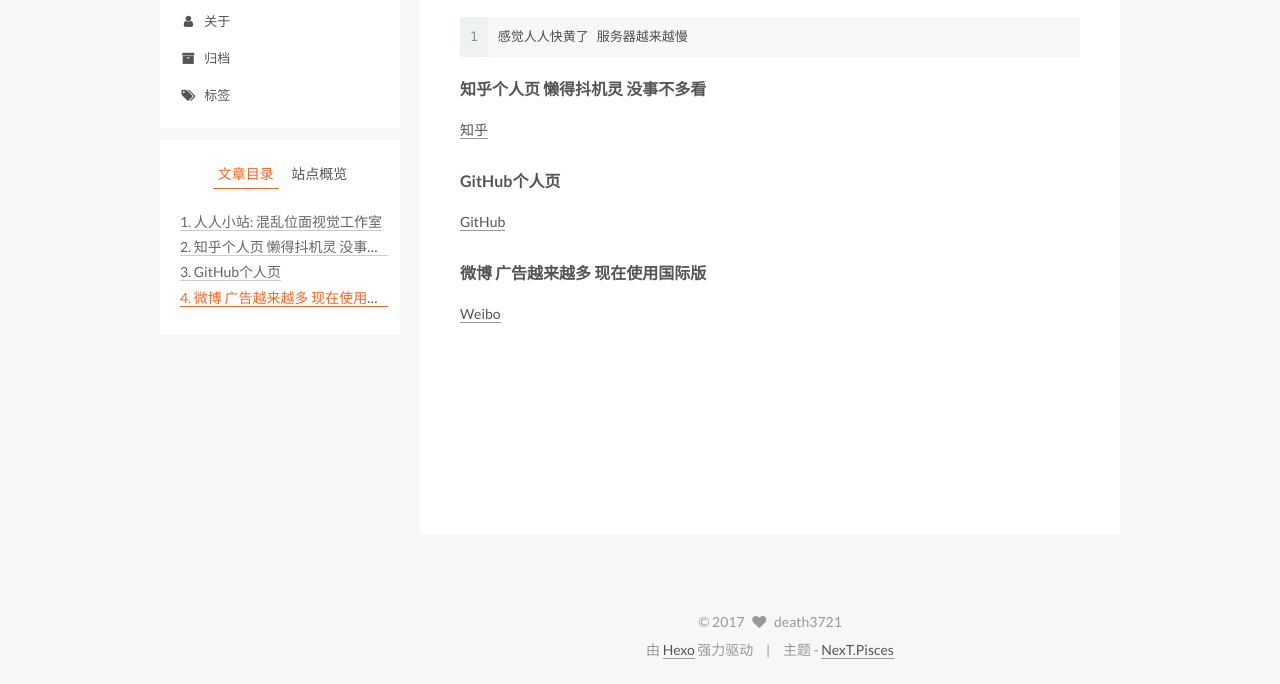
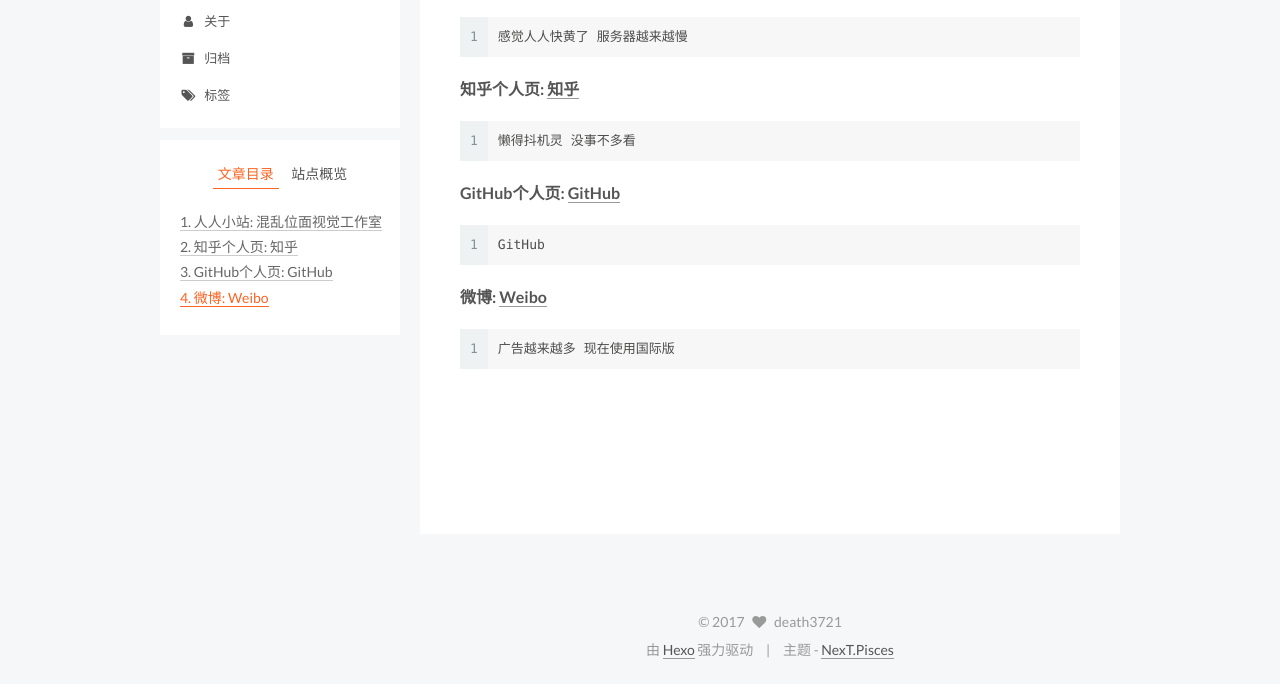
Before and after one commit to death3721/chaosplanes.github.io, a plain HTML site: page about/index.html in a window 1280 px wide. Shown: the part 169-853 px from the top of the page. Drawn offline with Linux system fonts and the light colour scheme; a script that the page names is missing.

Commit message:
Site updated: 2017-06-23 14:45:25

```diff
--- a/about/index.html
+++ b/about/index.html
@@ -93,16 +93,16 @@
 
 
 
-<meta name="description" content="人人小站: 混乱位面视觉工作室1感觉人人快黄了 服务器越来越慢 知乎个人页 懒得抖机灵 没事不多看知乎 GitHub个人页GitHub 微博 广告越来越多 现在使用国际版Weibo">
+<meta name="description" content="人人小站: 混乱位面视觉工作室1感觉人人快黄了 服务器越来越慢 知乎个人页: 知乎1懒得抖机灵 没事不多看 GitHub个人页: GitHub1GitHub 微博: Weibo1广告越来越多 现在使用国际版">
 <meta property="og:type" content="website">
 <meta property="og:title" content="关于我">
 <meta property="og:url" content="http://yoursite.com/about/index.html">
 <meta property="og:site_name" content="混乱位面视觉">
-<meta property="og:description" content="人人小站: 混乱位面视觉工作室1感觉人人快黄了 服务器越来越慢 知乎个人页 懒得抖机灵 没事不多看知乎 GitHub个人页GitHub 微博 广告越来越多 现在使用国际版Weibo">
-<meta property="og:updated_time" content="2017-06-23T06:41:36.000Z">
+<meta property="og:description" content="人人小站: 混乱位面视觉工作室1感觉人人快黄了 服务器越来越慢 知乎个人页: 知乎1懒得抖机灵 没事不多看 GitHub个人页: GitHub1GitHub 微博: Weibo1广告越来越多 现在使用国际版">
+<meta property="og:updated_time" content="2017-06-23T06:45:09.000Z">
 <meta name="twitter:card" content="summary">
 <meta name="twitter:title" content="关于我">
-<meta name="twitter:description" content="人人小站: 混乱位面视觉工作室1感觉人人快黄了 服务器越来越慢 知乎个人页 懒得抖机灵 没事不多看知乎 GitHub个人页GitHub 微博 广告越来越多 现在使用国际版Weibo">
+<meta name="twitter:description" content="人人小站: 混乱位面视觉工作室1感觉人人快黄了 服务器越来越慢 知乎个人页: 知乎1懒得抖机灵 没事不多看 GitHub个人页: GitHub1GitHub 微博: Weibo1广告越来越多 现在使用国际版">
 
 
 
@@ -273,9 +273,9 @@
 
 
       <h4 id="人人小站-混乱位面视觉工作室"><a href="#人人小站-混乱位面视觉工作室" class="headerlink" title="人人小站: 混乱位面视觉工作室"></a>人人小站: <a href="http://zhan.renren.com/chaosplanes" target="_blank" rel="external">混乱位面视觉工作室</a></h4><figure class="highlight plain"><table><tr><td class="gutter"><pre><div class="line">1</div></pre></td><td class="code"><pre><div class="line">感觉人人快黄了 服务器越来越慢</div></pre></td></tr></table></figure>
-<h4 id="知乎个人页-懒得抖机灵-没事不多看"><a href="#知乎个人页-懒得抖机灵-没事不多看" class="headerlink" title="知乎个人页 懒得抖机灵 没事不多看"></a>知乎个人页 懒得抖机灵 没事不多看</h4><p><a href="https://www.zhihu.com/people/death3721/activities" target="_blank" rel="external">知乎</a></p>
-<h4 id="GitHub个人页"><a href="#GitHub个人页" class="headerlink" title="GitHub个人页"></a>GitHub个人页</h4><p><a href="https://github.com/death3721" target="_blank" rel="external">GitHub</a></p>
-<h4 id="微博-广告越来越多-现在使用国际版"><a href="#微博-广告越来越多-现在使用国际版" class="headerlink" title="微博 广告越来越多 现在使用国际版"></a>微博 广告越来越多 现在使用国际版</h4><p><a href="https://www.sima.com" target="_blank" rel="external">Weibo</a></p>
+<h4 id="知乎个人页-知乎"><a href="#知乎个人页-知乎" class="headerlink" title="知乎个人页: 知乎"></a>知乎个人页: <a href="https://www.zhihu.com/people/death3721/activities" target="_blank" rel="external">知乎</a></h4><figure class="highlight plain"><table><tr><td class="gutter"><pre><div class="line">1</div></pre></td><td class="code"><pre><div class="line">懒得抖机灵 没事不多看</div></pre></td></tr></table></figure>
+<h4 id="GitHub个人页-GitHub"><a href="#GitHub个人页-GitHub" class="headerlink" title="GitHub个人页: GitHub"></a>GitHub个人页: <a href="https://github.com/death3721" target="_blank" rel="external">GitHub</a></h4><figure class="highlight plain"><table><tr><td class="gutter"><pre><div class="line">1</div></pre></td><td class="code"><pre><div class="line">GitHub</div></pre></td></tr></table></figure>
+<h4 id="微博-Weibo"><a href="#微博-Weibo" class="headerlink" title="微博: Weibo"></a>微博: <a href="https://www.sima.com" target="_blank" rel="external">Weibo</a></h4><figure class="highlight plain"><table><tr><td class="gutter"><pre><div class="line">1</div></pre></td><td class="code"><pre><div class="line">广告越来越多 现在使用国际版</div></pre></td></tr></table></figure>
 
 
   </div>
@@ -378,7 +378,7 @@
 
 
 
-              <div class="post-toc-content"><ol class="nav"><li class="nav-item nav-level-4"><a class="nav-link" href="#人人小站-混乱位面视觉工作室"><span class="nav-number">1.</span> <span class="nav-text">人人小站: 混乱位面视觉工作室</span></a></li><li class="nav-item nav-level-4"><a class="nav-link" href="#知乎个人页-懒得抖机灵-没事不多看"><span class="nav-number">2.</span> <span class="nav-text">知乎个人页 懒得抖机灵 没事不多看</span></a></li><li class="nav-item nav-level-4"><a class="nav-link" href="#GitHub个人页"><span class="nav-number">3.</span> <span class="nav-text">GitHub个人页</span></a></li><li class="nav-item nav-level-4"><a class="nav-link" href="#微博-广告越来越多-现在使用国际版"><span class="nav-number">4.</span> <span class="nav-text">微博 广告越来越多 现在使用国际版</span></a></li></ol></div>
+              <div class="post-toc-content"><ol class="nav"><li class="nav-item nav-level-4"><a class="nav-link" href="#人人小站-混乱位面视觉工作室"><span class="nav-number">1.</span> <span class="nav-text">人人小站: 混乱位面视觉工作室</span></a></li><li class="nav-item nav-level-4"><a class="nav-link" href="#知乎个人页-知乎"><span class="nav-number">2.</span> <span class="nav-text">知乎个人页: 知乎</span></a></li><li class="nav-item nav-level-4"><a class="nav-link" href="#GitHub个人页-GitHub"><span class="nav-number">3.</span> <span class="nav-text">GitHub个人页: GitHub</span></a></li><li class="nav-item nav-level-4"><a class="nav-link" href="#微博-Weibo"><span class="nav-number">4.</span> <span class="nav-text">微博: Weibo</span></a></li></ol></div>
 
 
           </div>
--- a/css/main.css
+++ b/css/main.css
@@ -1793,7 +1793,7 @@ pre .javascript .function {
   width: 4px;
   height: 4px;
   border-radius: 50%;
-  background: #ffc6f6;
+  background: #ffbe59;
 }
 .links-of-blogroll {
   font-size: 13px;
```
